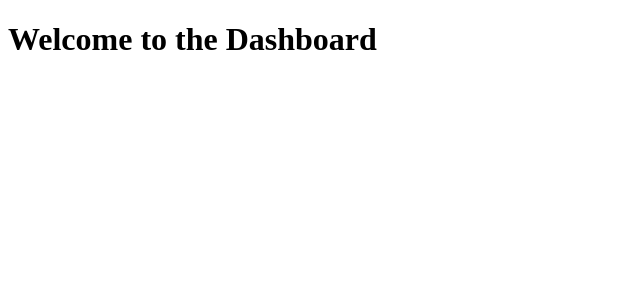
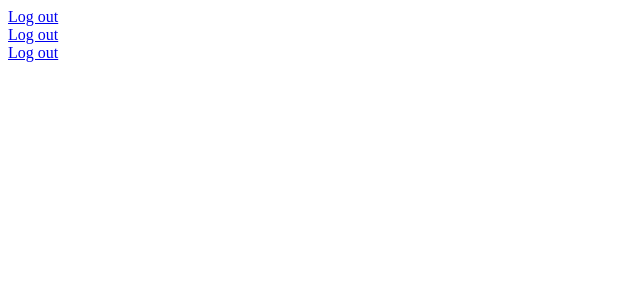
Before and after one commit to MertcanYildirim078/MPA-SPA-Framework-2de, a React (Create React App) app in the folder my-react-app/: page /dashboard in a window 1280 px wide. Shown: the top 300 px of the page, without its empty margins (0-640 px from the left). Built offline with nearby package versions, Linux system fonts and the light colour scheme.

Commit message:
Inlog scherm functioneel en af, nu nog dashboard.

```diff
--- a/my-react-app/src/App.js
+++ b/my-react-app/src/App.js
@@ -42,7 +42,7 @@ function App() {
   return (
     <div className="body-login">
       <main className="mainContainerLogin">
-        <h2>Songs List</h2>
+        {/* <h2>Songs List</h2>
         <ul>
           {songs.map(song => (
             <div key={song.id}>
@@ -51,12 +51,12 @@ function App() {
               </p>
             </div>
           ))}
-        </ul>
+        </ul> */}
         <h1 className="h1-login">Login screen</h1>
         <input type="text" placeholder="Input username" onChange={event => setUsername(event.target.value)} />
         <input type="text" placeholder="Input password" onChange={event => setPassword(event.target.value)} />
-        <button type="submit" onClick={handleSubmit}>
-          Submit
+        <button type="submit" onClick={handleSubmit} id='submitButton'>
+          Log in
         </button>
         {loginError && <p className="login-error">{loginError}</p>}
       </main>
--- a/my-react-app/src/Dashboard.js
+++ b/my-react-app/src/Dashboard.js
@@ -1,9 +1,18 @@
 import React, { useEffect, useState } from 'react';
+import { BrowserRouter, Routes, Route, Link, useNavigate } from 'react-router-dom';
 
 function Dashboard() {
     return (
-      <div>
-        <h1>Welcome to the Dashboard</h1>
+      <div className='body-dashboard'>
+        <main className="mainContainerDashboard">
+          <nav className='navBarDashboard'>
+            <ul>
+              <li><a href='/'>Log out</a></li>
+              <li><a href='/'>Log out</a></li>
+              <li><a href='/'>Log out</a></li>
+            </ul>
+          </nav>
+        </main>
       </div>
     );
   }
--- a/my-react-app/src/index.css
+++ b/my-react-app/src/index.css
@@ -19,5 +19,18 @@
 }
 
 input {
-  margin-bottom: 1em;
+  margin-right: 10px;
+  margin-bottom: 10px;
 }
+
+#submitButton {
+  display: flex;
+  flex-direction: column;
+}
+
+ul {
+  list-style-type: none;
+  margin: 0;
+  padding: 0;
+  text-decoration: none;
+}
```
